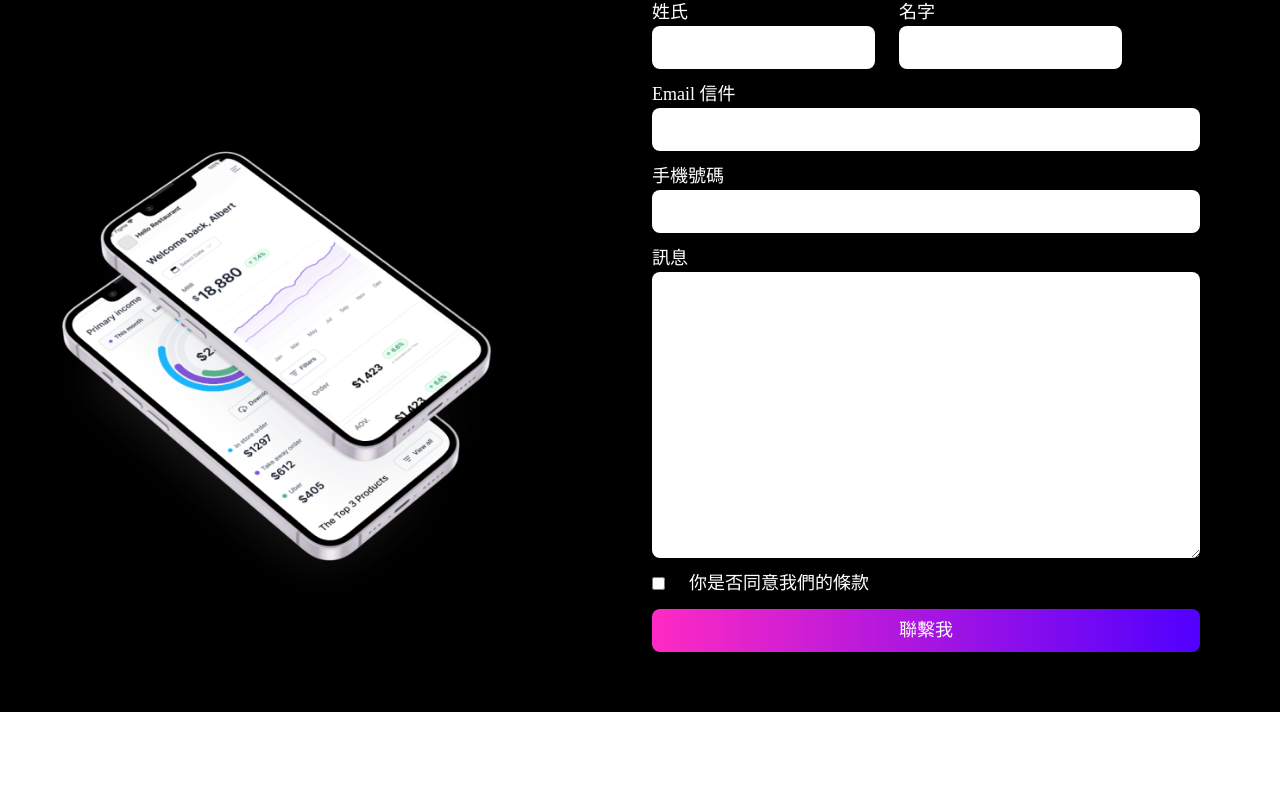
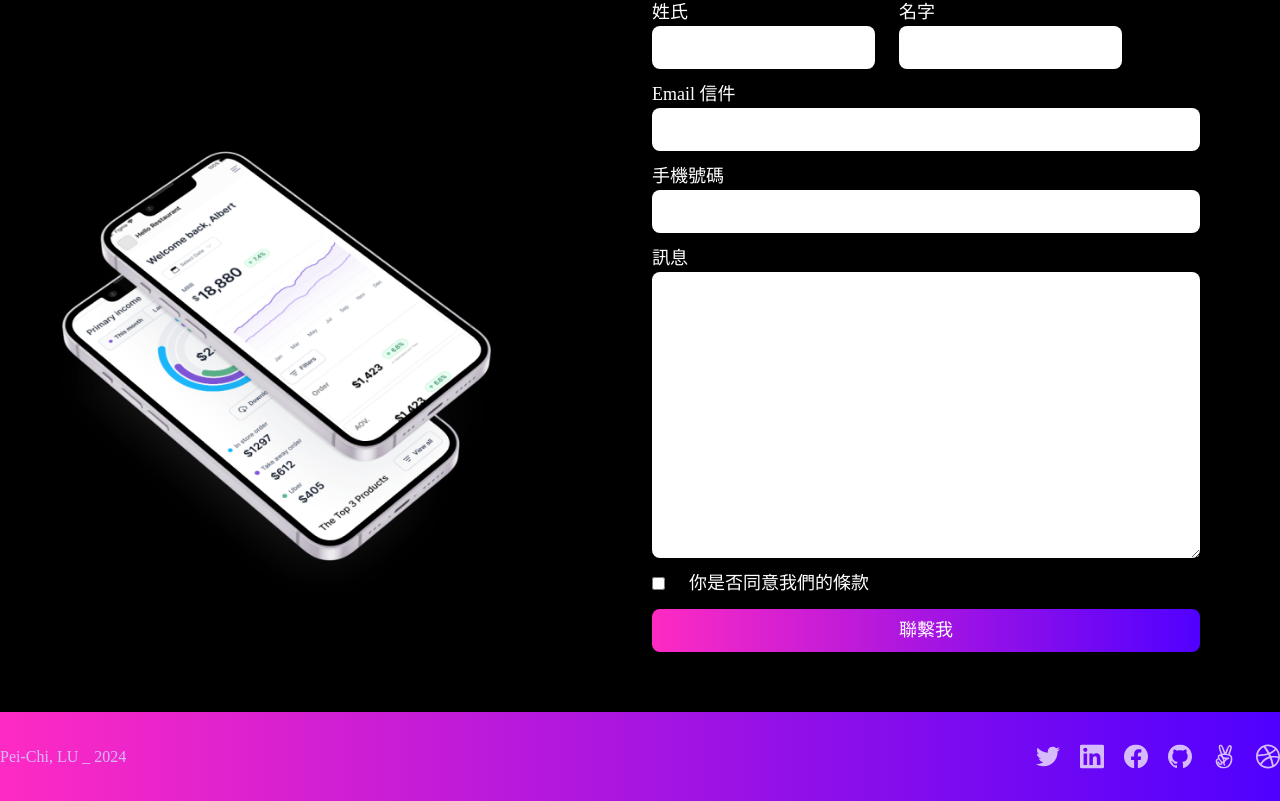
Before and after one commit to OwenLu0125/resume_demo, a React (Create React App) app: page / in a window 1280 px wide. Shown: the part 2712-3513 px from the top of the page. Before the commit the page ends 3424 px from the top, so only its background shows below. Built offline with nearby package versions, Linux system fonts and the light colour scheme.

Commit message:
Add Footer component and update styles in App.js

```diff
--- a/src/App.js
+++ b/src/App.js
@@ -1,4 +1,5 @@
 import './App.css';
+import styled from 'styled-components';
 import Header from './component/Header';
 import Introduction from './component/Introduction';
 import Feature from './component/Feature';
@@ -6,7 +7,7 @@ import Skill from './component/Skill';
 import Portfolio from './component/Portfolio';
 import Information from './component/Information';
 import Contact from './component/Contact';
-import styled from 'styled-components';
+import Footer from './component/Footer';
 
 const Main = styled.main`
   background-color: black;
@@ -26,6 +27,7 @@ const App = () => {
         <Information />
         <Contact />
       </Main>
+      <Footer />
     </>
   );
 };
--- /dev/null
+++ b/src/component/Footer.jsx
@@ -0,0 +1,53 @@
+import styled from 'styled-components';
+
+const Footer = styled.footer`
+  background: linear-gradient(to right, #ff2ac3, #5000ff);
+  color: #d6bbfb;
+`;
+
+const FooterBox = styled.div`
+  max-width: 1280px;
+  margin-left: auto;
+  margin-right: auto;
+  display: flex;
+  justify-content: space-between;
+  align-items: center;
+  padding: 32px 0;
+`;
+
+const Brand = styled.div`
+  display: flex;
+  gap: 20px;
+`;
+
+const FooterComponent = () => {
+  return (
+    <Footer>
+      <FooterBox>
+        <p>Pei-Chi, LU _ 2024</p>
+        <Brand>
+          <a href='test'>
+            <img src='/images/icon/twitter.svg' alt='twitter' />
+          </a>
+          <a href='test'>
+            <img src='/images/icon/linkedin.svg' alt='linkedin' />
+          </a>
+          <a href='test'>
+            <img src='/images/icon/facebook.svg' alt='facebook' />
+          </a>
+          <a href='test'>
+            <img src='/images/icon/github.svg' alt='github' />
+          </a>
+          <a href='test'>
+            <img src='/images/icon/vlive.svg' alt='vlive' />
+          </a>
+          <a href='test'>
+            <img src='/images/icon/blog.svg' alt='blog' />
+          </a>
+        </Brand>
+      </FooterBox>
+    </Footer>
+  );
+};
+
+export default FooterComponent;
```
